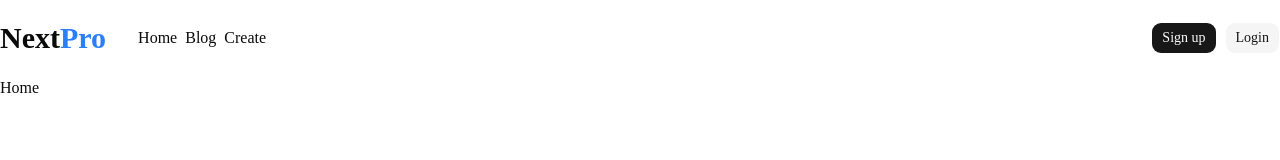
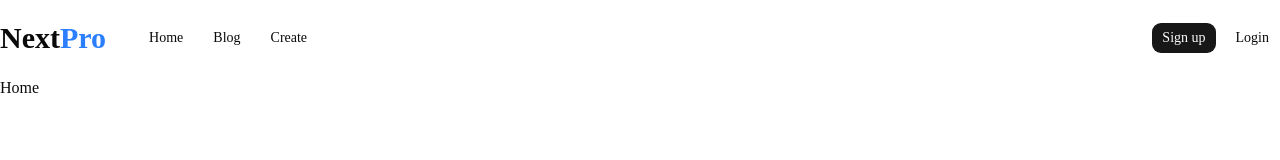
Before and after one commit to tandddian/Blog, a Next.js app: page / in a window 1280 px wide. Shown: the top 160 px of the page. Built offline with nearby package versions, Linux system fonts and the light colour scheme.

Commit message:
给中间三栏样式

```diff
--- a/components/web/navbar.tsx
+++ b/components/web/navbar.tsx
@@ -12,15 +12,15 @@ export function Navbar() {
         </Link>
 
         <div className="flex items-center gap-2">
-          <Link href="/">Home</Link>
-          <Link href="/blog">Blog</Link>
-          <Link href="/create">Create</Link>
+          <Link href="/" className={buttonVariants({variant: "ghost"})}>Home</Link>
+          <Link href="/blog" className={buttonVariants({variant: "ghost"})}>Blog</Link>
+          <Link href="/create" className={buttonVariants({variant: "ghost"})}>Create</Link>
         </div>
       </div>
 
       <div className="flex items-center gap-2">
         <Link href="/auth/sign-up" className={buttonVariants()}>Sign up</Link>
-        <Link href="/auth/login" className={buttonVariants({variant: "secondary"})}>Login</Link>
+        <Link href="/auth/login" className={buttonVariants({variant: "outline"})}>Login</Link>
       </div>
     </nav>
   );
```
